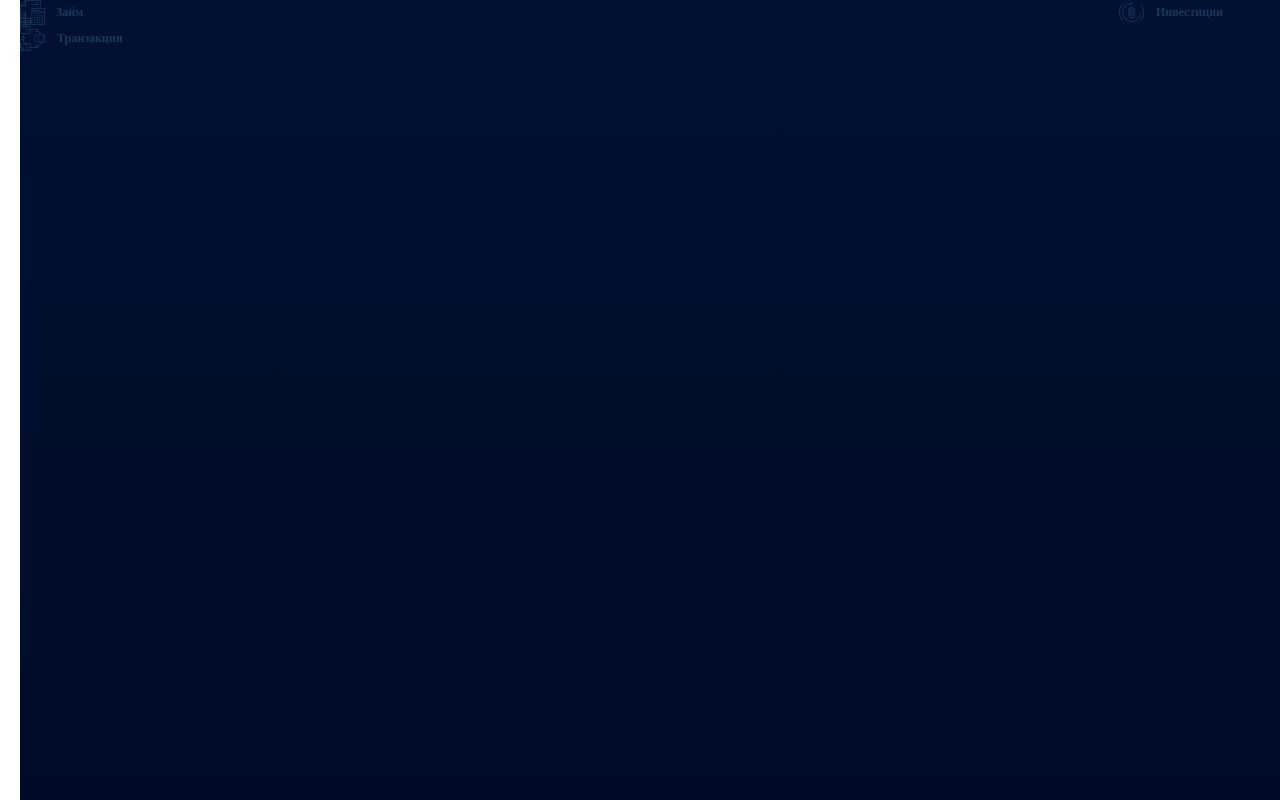
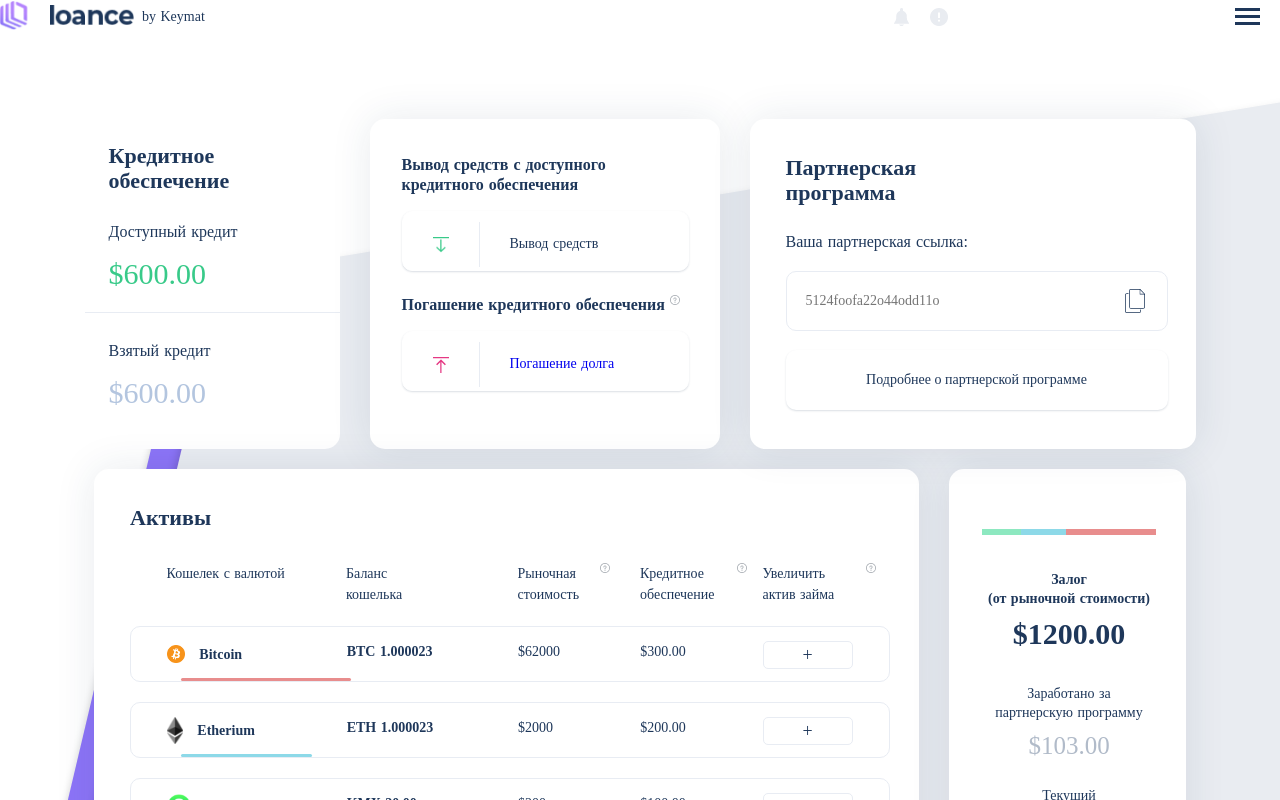
Before and after one commit to SerPounceALot705/Loance, a Nuxt app: page / in a window 1280 px wide. Shown: the top 800 px of the page. Built offline with nearby package versions, Linux system fonts and the light colour scheme.

Commit message:
Добавлена обработка нажатия на бургер

```diff
--- a/assets/styles/Components/Header/styles.scss
+++ b/assets/styles/Components/Header/styles.scss
@@ -122,7 +122,6 @@ ul {
         justify-content: space-between;
         margin-right: 53px;
     }
-
     &.header-transaction {
         list-style: none;
         padding: 0;
@@ -197,12 +196,10 @@ ul {
     .vs__dropdown-toggle {
         border: none;
     }
-
     .vs__selected {
         margin: 0;
         padding: 0;
     }
-
     .vs__selected-options {
         width: 63px;
         height: 26px;
@@ -211,17 +208,15 @@ ul {
     }
 }
 
+
 /*header-mobile*/
 
 .mobile-header {
     height: 75px;
     width: 100%;
-  padding: 20px;
     margin: 0 auto;
     border-radius: 15px;
     background-color: #ffffff;
-  margin-bottom: 15px;
-
 }
 
 .mobile-header-content-container {
@@ -232,15 +227,20 @@ ul {
 }
 
 .mobile-header-dropdown-container {
+    transition: all .3s ease-in-out;
     display: flex;
     flex-direction: column;
     position: fixed;
-
+    left: 100%;
     top: 0;
     width: 100%;
     height: 100%;
     background: linear-gradient(180deg, #011134, #000c27);
     z-index: 3;
+}
+
+.mobile-header--active {
+    left: 0;
 }
 
 .header-menu-item-container {
@@ -306,7 +306,6 @@ ul.header-transaction {
         width: 88px;
         height: 16px;
         margin-top: 9px;
-
     }
 }
 
@@ -324,7 +323,6 @@ ul.header-transaction {
         margin-left: -2px;
         margin-top: 0;
         width: 70px;
-
     }
 }
 
@@ -335,6 +333,7 @@ ul.header-transaction {
     cursor: pointer;
     width: 25px;
     margin-bottom: 4px;
+    margin-right: 20px;
 }
 
 .mobile-header-burger-line {
--- a/components/Header.vue
+++ b/components/Header.vue
@@ -116,14 +116,18 @@
             />
           </a>
         </div>
-        <div class="mobile-header-burger-menu">
+        <div
+          @click="mobileActive = !mobileActive"
+          class="mobile-header-burger-menu"
+        >
           <div class="mobile-header-burger-line"></div>
           <div class="mobile-header-burger-line"></div>
           <div class="mobile-header-burger-line"></div>
         </div>
       </div>
 
-      <div class="mobile-header-dropdown-container">
+      <div class="mobile-header-dropdown-container"
+      :class="{'mobile-header--active' : mobileActive}">
         <ul class="header-menu">
           <li>
             <a href="" class="header-link">
@@ -174,6 +178,7 @@ export default {
   props: ["selectLine"],
   data() {
     return {
+      mobileActive: false,
       options: [
         {
           id: "1",
```
Lines whose indentation alone changed are shown as unchanged.
